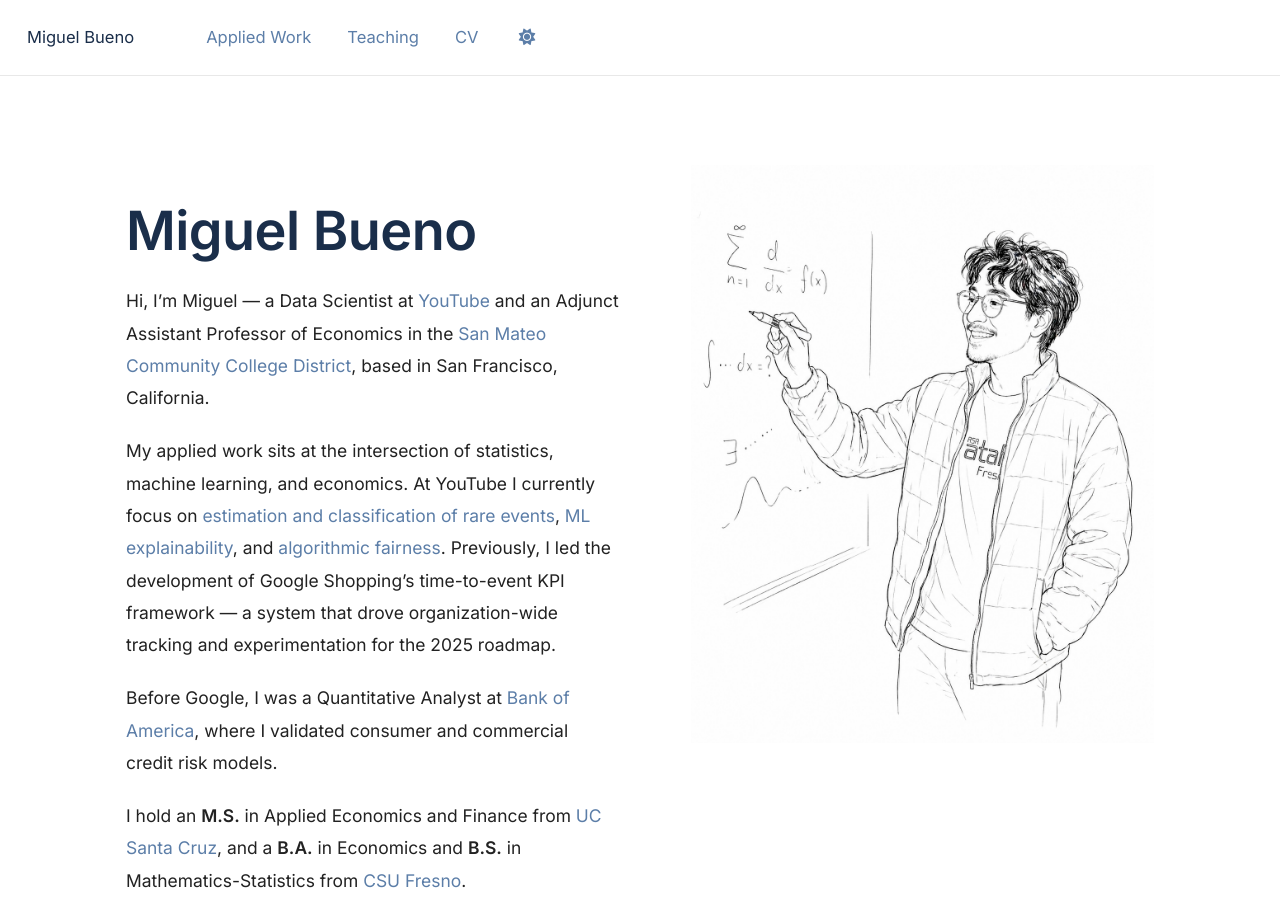
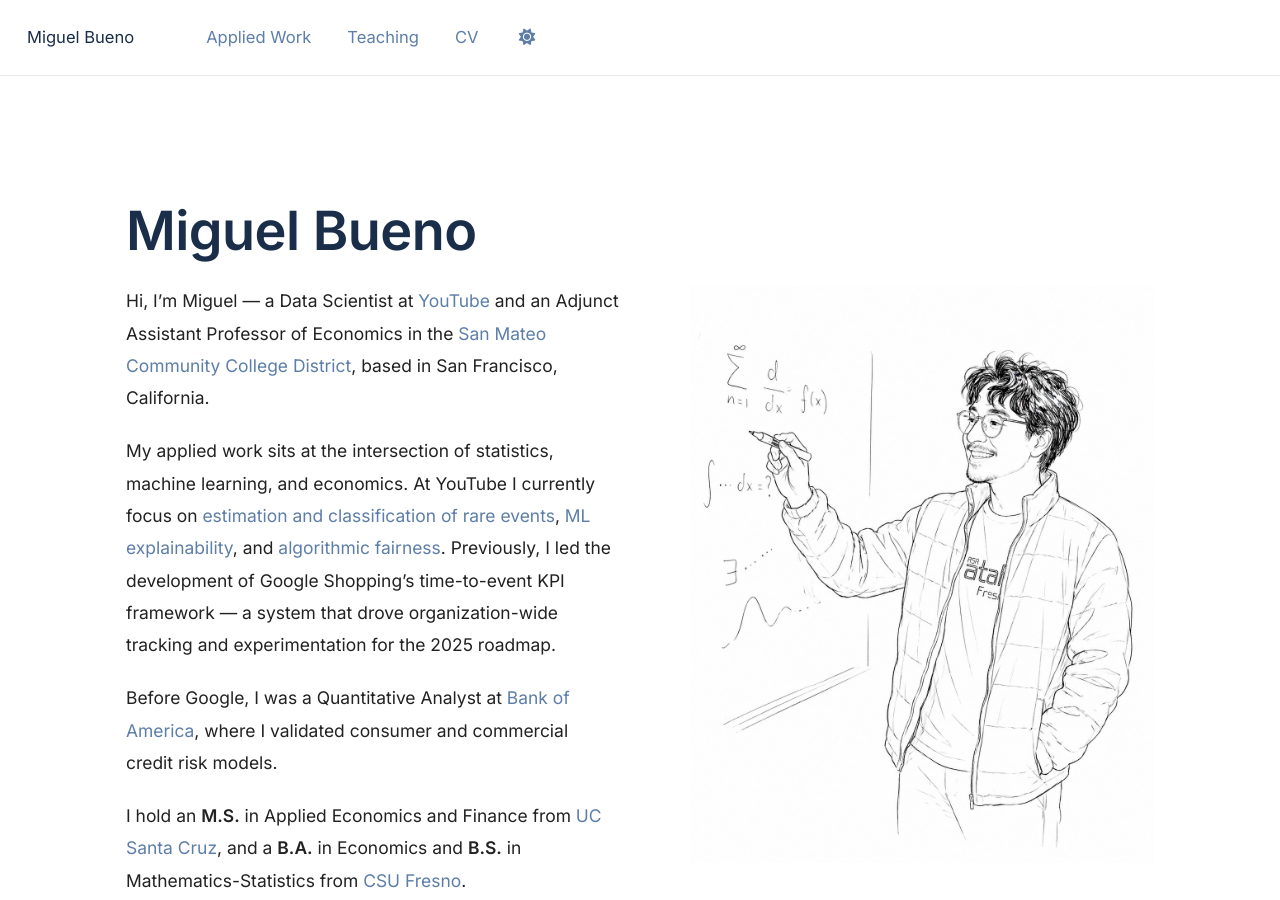
Before and after one commit to miguelbuenogoogle/miguelbuenogoogle.github.io, a Jekyll site: the page built from _pages/about.md, in a window 1280 px wide and 900 px high. Built offline with Jekyll 4.4.1, drawn with Linux system fonts in a browser that asks for light colours; some web fonts are replaced.

Commit message:
Add padding-top to home hero section

```diff
--- a/assets/css/custom.css
+++ b/assets/css/custom.css
@@ -128,6 +128,7 @@ a:hover {
   display: flex;
   align-items: flex-start;
   justify-content: center;
+  padding-top: 6.7rem;
 }
 
 .home-hero__name {
```
